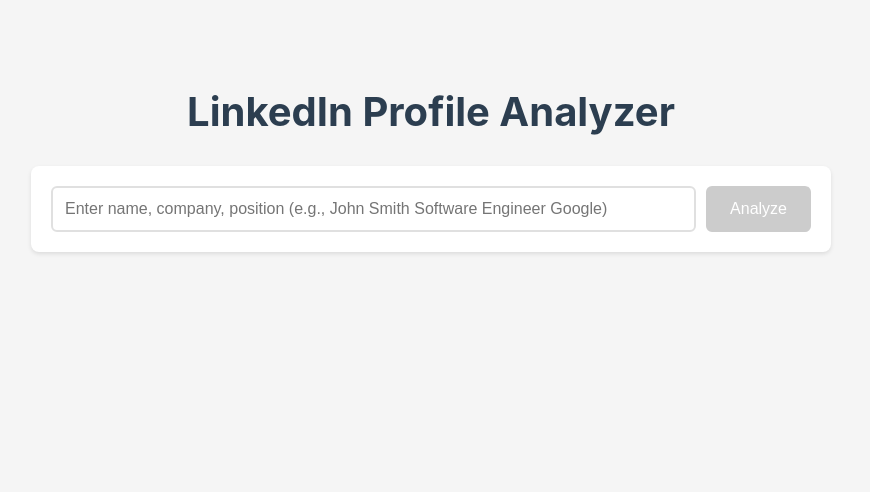
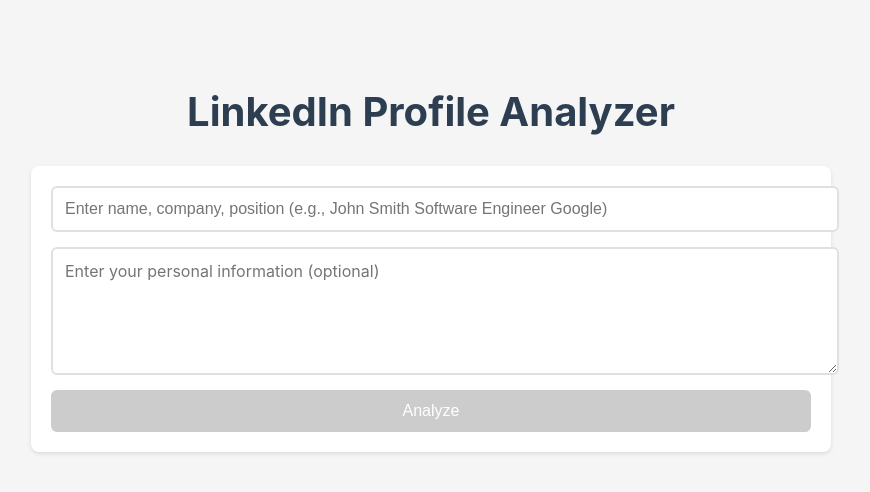
Before and after one commit to wingedRuslan/connect-pro, a React (Create React App) app in the folder frontend/: page / in a window 1280 px wide. Shown: the top 492 px of the page, without its empty margins (209-1079 px from the left). Built offline with nearby package versions, Linux system fonts and the light colour scheme.

Commit message:
Adapt the fronend to the new feature to process user input and display common ground

```diff
--- a/frontend/src/App.css
+++ b/frontend/src/App.css
@@ -146,3 +146,32 @@
 .result a:hover {
   text-decoration: underline;
 }
+
+.form-group {
+  display: flex;
+  flex-direction: column;
+  gap: 15px;
+  width: 100%;
+}
+
+.search-input,
+.personal-info-input {
+  padding: 12px;
+  border: 2px solid #e0e0e0;
+  border-radius: 6px;
+  font-size: 16px;
+  transition: border-color 0.3s;
+  width: 100%;
+}
+
+.search-input:focus,
+.personal-info-input:focus {
+  outline: none;
+  border-color: #0077b5;
+}
+
+.personal-info-input {
+  resize: vertical;
+  min-height: 100px;
+  font-family: inherit;
+}
--- a/frontend/src/App.js
+++ b/frontend/src/App.js
@@ -3,6 +3,7 @@
 
 function App() {
   const [query, setQuery] = useState('');
+  const [userInfo, setUserInfo] = useState('');
   const [result, setResult] = useState(null);
   const [loading, setLoading] = useState(false);
   const [error, setError] = useState('');
@@ -20,11 +21,14 @@
         headers: {
           'Content-Type': 'application/json',
         },
-        body: JSON.stringify({ query }),
+        body: JSON.stringify({
+          query,
+          user_information: userInfo
+        }),
       });
 
       if (!response.ok) {
-        throw new Error('Failed to analyze profile');
+        throw new Error('Failed to analyze Linkedin profile');
       }
 
       const data = await response.json();
@@ -41,12 +45,23 @@
       <h1>LinkedIn Profile Analyzer</h1>
 
       <form onSubmit={handleSubmit}>
+        <div className="form-group">
           <input
             type="text"
             value={query}
             onChange={(e) => setQuery(e.target.value)}
             placeholder="Enter name, company, position (e.g., John Smith Software Engineer Google)"
+            className="search-input"
           />
+
+          <textarea
+            value={userInfo}
+            onChange={(e) => setUserInfo(e.target.value)}
+            placeholder="Enter your personal information (optional)"
+            className="personal-info-input"
+            rows={4}
+          />
+
           <button type="submit" disabled={loading || !query.trim()}>
             {loading ? (
               <>
@@ -57,6 +72,7 @@
               'Analyze'
             )}
           </button>
+        </div>
       </form>
 
       {error && <div className="error">{error}</div>}
@@ -76,6 +92,13 @@
             ))}
           </ul>
 
+          {result.common_ground && (
+            <>
+              <h2>Common Ground</h2>
+              <p>{result.common_ground}</p>
+            </>
+          )}
+
           <a href={result.profile_url} target="_blank" rel="noopener noreferrer">
             View LinkedIn Profile →
           </a>
```
Lines whose indentation alone changed are shown as unchanged.
